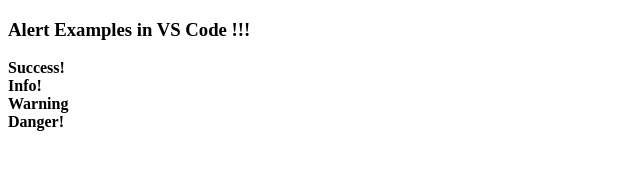
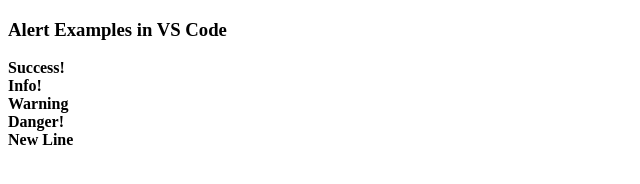
Before and after one commit to malshetihy/GitProject, a plain HTML site: page index.html in a window 1280 px wide. Shown: the whole page, without its empty margins (0-640 px from the left). Drawn offline with Linux system fonts and the light colour scheme.

Commit message:
Added Features

```diff
--- a/index.html
+++ b/index.html
@@ -7,10 +7,11 @@
         <meta name="viewport" content="width=device-width">
     </head>
     <body>
-        <h3>Alert Examples in VS Code !!!</h3>
+        <h3>Alert Examples in VS Code</h3>
         <strong>Success!</strong> <br>
         <strong>Info!</strong> <br>
         <strong>Warning</strong> <br>
         <strong>Danger!</strong> <br>
+        <strong>New Line</strong> <br>
     </body>
 </html>
```
